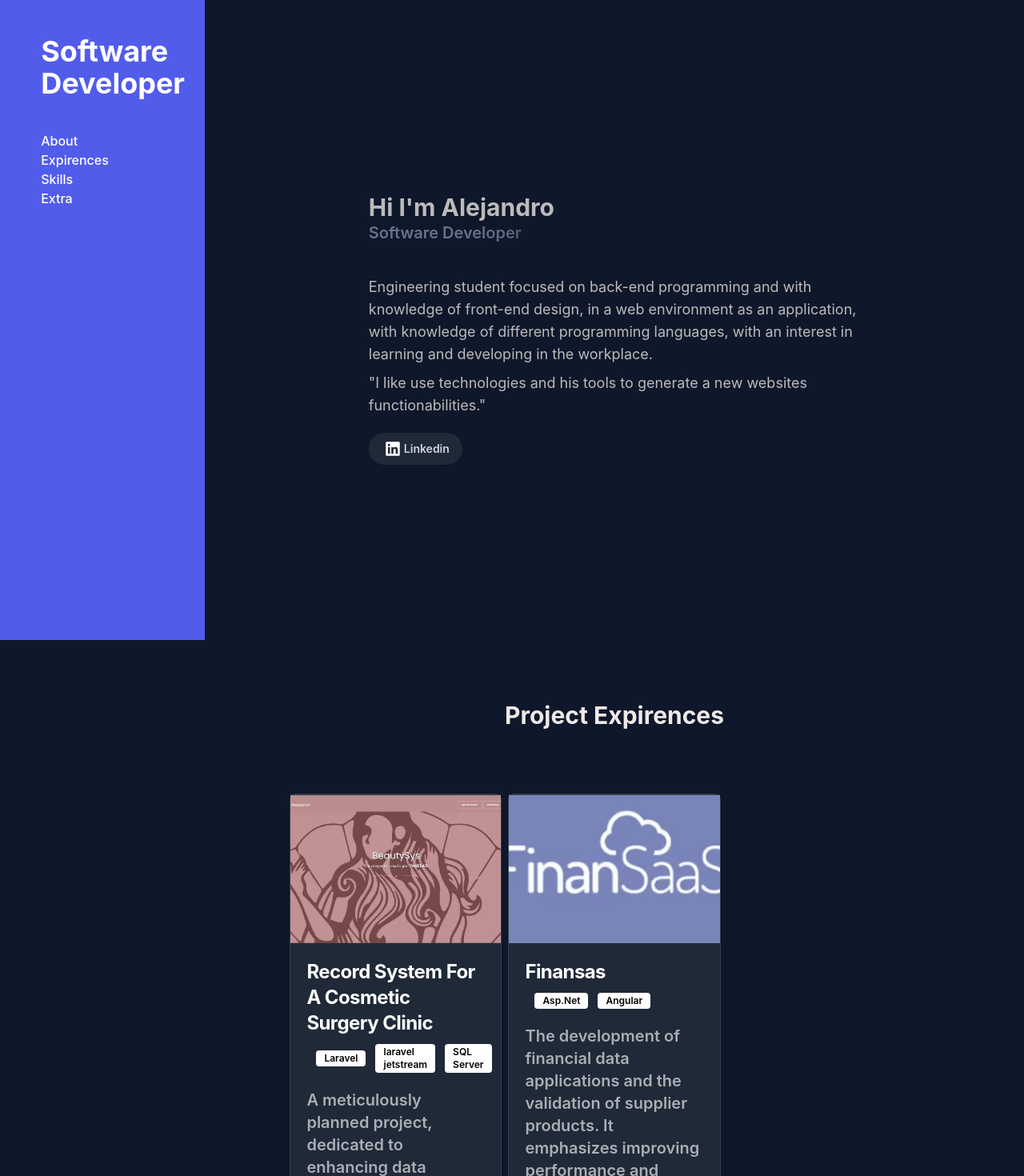
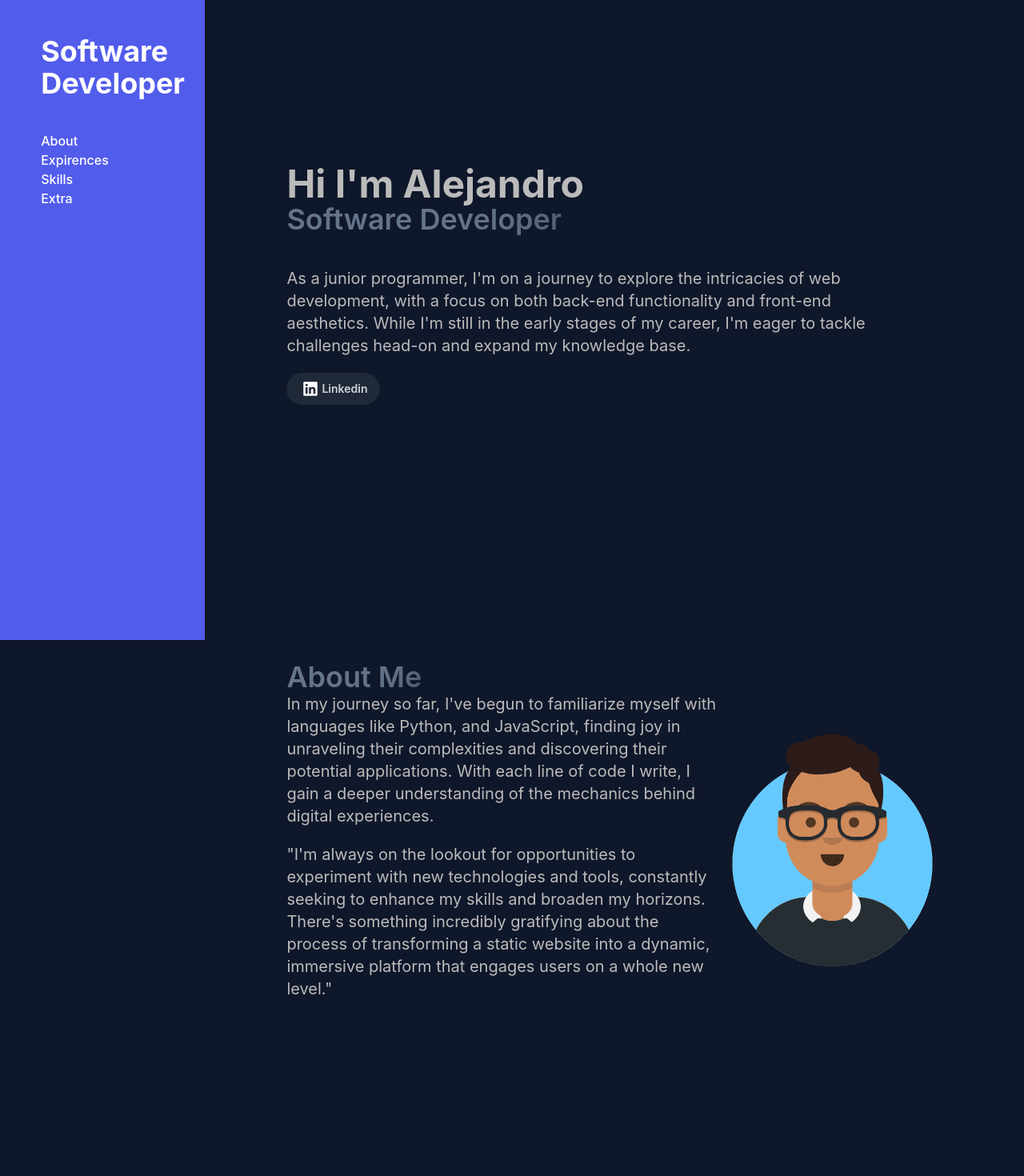
Before and after one commit to alejandr029/Portafolio, a React (Vite) app: page / in a window 1280 px wide. Shown: the top 1470 px of the page at 80% size. Built offline with nearby package versions, Linux system fonts and the light colour scheme.

Commit message:
New Design and reassignment

```diff
--- a/src/App.css
+++ b/src/App.css
@@ -3,25 +3,6 @@
     margin: auto;
     text-align: center;
   }
-
-  /* KEYFRAME */
-  @keyframes move_rigt_bottom {
-    from {
-        right: 2000px;
-        bottom: 2000px;
-    }
-    to {
-        right: 0px;
-        bottom: 0px;
-    }
-  }
-
-  @keyframes wavy {
-    0%, 100% {
-        clip: polygon(0% 47%, 10% 48%, 33% 54%, 54% 60%, 70% 61%, 84% 59%, 100% 52%, 100% 100%, 0% 100%);
-    }
-  }
-
 
 
   :root{
@@ -68,10 +49,6 @@
     display: none;
   }
 
-  html ::selection {
-    background-color: var(--sub-title);
-    color: var(--text);
-  }
 
   /* BODY SECTION */
   body {
@@ -100,6 +77,10 @@
     box-shadow: 10px 10px black;
 
   }
+  .logo_shadow:hover{
+    filter: drop-shadow(0 0 .3em #7177de);
+    transform: scale(1.03);
+  }
 
   @media (max-width: 767px) {
     .card_content {
@@ -110,7 +91,3 @@
     }
 
   }
-  .logo_shadow:hover{
-    filter: drop-shadow(0 0 .3em #747bff);
-    transform: scale(1.03);
-  }
--- a/src/components/about/about.tsx
+++ b/src/components/about/about.tsx
@@ -3,21 +3,17 @@ import Icons_About from "./icons";
 
 export default function About() {
     return(
-        <>
+        <div className=" w-[80%] text-left">
+            <div className="my-[25%]">
+                <h3 className="text-5xl font-bold" >Hi I'm Alejandro</h3>
+                <h2 className=" font-semibold inline-flex animate-background-shine bg-[linear-gradient(110deg,#64748b,45%,#0f172a,55%,#64748b)] dark:bg-[linear-gradient(110deg,#b6eaff,45%,#065074,55%,#b6eaff)] bg-[length:250%_100%] bg-clip-text text-4xl text-transparent ">Software Developer</h2>
+
+                <section className="information text-xl pt-10 w-[90%] ">
+                    <p>
+                    As a junior programmer, I'm on a journey to explore the intricacies of web development, with a focus on both back-end functionality and front-end aesthetics. While I'm still in the early stages of my career, I'm eager to tackle challenges head-on and expand my knowledge base.
+                    </p>
 
 
-        <div className=" mx-auto w-[60%] text-left mt-[20vh]">
-            <h3 className="text-3xl font-bold pt-20" >Hi I'm Alejandro</h3>
-            <h2 className=" font-semibold inline-flex animate-background-shine bg-[linear-gradient(110deg,#64748b,45%,#0f172a,55%,#64748b)] dark:bg-[linear-gradient(110deg,#b6eaff,45%,#065074,55%,#b6eaff)] bg-[length:250%_100%] bg-clip-text text-xl text-transparent">Software Developer</h2>
-
-            <section className="information text-lg pt-10 ">
-                <p>
-                    Engineering student focused on back-end programming and with knowledge of front-end design, in a web environment as an application, with knowledge of different programming languages, with an interest in learning and developing in the workplace.
-                </p>
-
-                <p className="mt-2 ">
-                    "I like use technologies and his tools to generate a new websites functionabilities."
-                </p>
 
                 </section>
 
@@ -31,9 +27,30 @@ export default function About() {
                     </li>
 
                 </ul>
+            </div>
 
+            <div className="mt-[40vh] mb-[20vh]  ">
+            <h2 className=" font-semibold inline-flex animate-background-shine bg-[linear-gradient(110deg,#64748b,45%,#0f172a,55%,#64748b)] dark:bg-[linear-gradient(110deg,#b6eaff,45%,#065074,55%,#b6eaff)] bg-[length:250%_100%] bg-clip-text text-4xl text-transparent capitalize">about me</h2>
 
+            <section className="information text-xl flex items-center">
+                <div>
+                    <p>
+                    In my journey so far, I've begun to familiarize myself with languages like Python, and JavaScript, finding joy in unraveling their complexities and discovering their potential applications. With each line of code I write, I gain a deeper understanding of the mechanics behind digital experiences.
+                    </p>
+
+                    <p className="mt-5">
+                    "I'm always on the lookout for opportunities to experiment with new technologies and tools, constantly seeking to enhance my skills and broaden my horizons. There's something incredibly gratifying about the process of transforming a static website into a dynamic, immersive platform that engages users on a whole new level."
+                    </p>
                 </div>
-        </>
+
+                <img
+                    src="/avataaars.png"
+                    alt="avatar images"
+                    className=" w-[275px] h-[300px] rounded-full "
+                />
+
+            </section>
+            </div>
+        </div>
     );
 }
--- a/src/components/extra/extra.tsx
+++ b/src/components/extra/extra.tsx
@@ -2,13 +2,13 @@
 
 export default function Extra() {
     return(
-        <>
+        <div className="h-[20vh] w-[80%] ml-[20%]">
             <h3 className="title text-3xl font-bold ">Extra</h3>
 
-            <article className="text_gratitude text-1xl mt-4 w-[80%] mx-auto text-left">
+            <article className="text_gratitude text-xl mt-4 w-[80%] mx-auto text-left">
 
                 This website was created by <b>Velazquez Gonzalez Jesus Alejandro</b>, a student at the <b>Universidad Tecnologica de Tijuana</b>, who took as a reference the use of the <b><a href="https://brittanychiang.com/">brittanychiang</a></b> and <b><a href="https://mattfarley.ca/">mattfarley</a></b> website.
             </article>
-        </>
+        </div>
     )
 }
--- a/src/components/index.tsx
+++ b/src/components/index.tsx
@@ -8,7 +8,7 @@ import Extra from './extra/extra.tsx';
 export const Userdata = () => {
     return (
     <>
-        <section className="card_content" id="about">
+        <section className="card_content flex justify-center items-center" id="about">
             <About />
         </section>
 
@@ -21,9 +21,7 @@ export const Userdata = () => {
             <Skills/>
         </section>
 
-        <section className="card_content" id="Extra">
-            <Extra />
-        </section>
+        <Extra />
 
 
     </>
```
Lines whose indentation alone changed are shown as unchanged.
